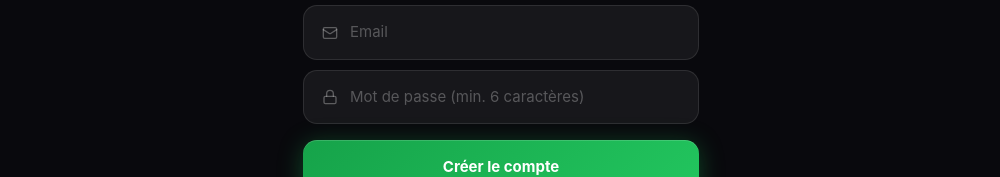
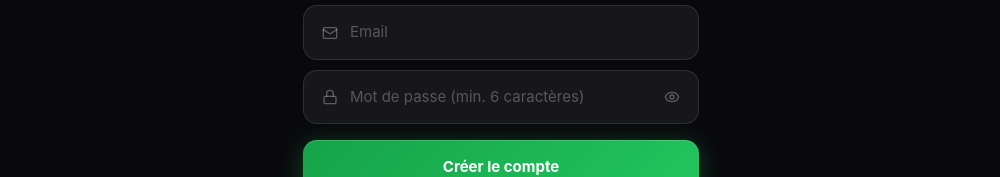
Before and after one commit to hugokorzecpro-coder/dlc-native, a React (Vite) app: page /register in a window 1280 px wide. Shown: the part 435-612 px from the top of the page, without its empty margins (139-1139 px from the left). Built offline with nearby package versions, Linux system fonts and the light colour scheme; no server answers.

Commit message:
feat: bouton show/hide mot de passe login + register

```diff
--- a/src/pages/Login.tsx
+++ b/src/pages/Login.tsx
@@ -1,6 +1,6 @@
 import { useState, useEffect } from 'react'
 import { Link } from 'react-router-dom'
-import { ScanLine, Mail, Lock, Loader2, CheckCircle } from 'lucide-react'
+import { ScanLine, Mail, Lock, Loader2, CheckCircle, Eye, EyeOff } from 'lucide-react'
 import { supabase } from '../lib/supabase'
 
 function GoogleIcon() {
@@ -134,6 +134,7 @@ export function Login() {
   const [error, setError] = useState('')
   const [loading, setLoading] = useState(false)
   const [googleLoading, setGoogleLoading] = useState(false)
+  const [showPwd, setShowPwd] = useState(false)
   const [isRecovery, setIsRecovery] = useState(false)
 
   useEffect(() => {
@@ -217,9 +218,12 @@ export function Login() {
             </div>
             <div style={FIELD_STYLE}>
               <Lock size={16} color={ICON_COLOR} style={{ flexShrink: 0 }} />
-              <input type="password" value={password} onChange={e => setPassword(e.target.value)}
+              <input type={showPwd ? 'text' : 'password'} value={password} onChange={e => setPassword(e.target.value)}
                 placeholder="Mot de passe" required className="input-dark"
                 style={{ flex: 1, background: 'transparent', fontSize: 15, outline: 'none', border: 'none', fontFamily: 'inherit' }} />
+              <button type="button" onClick={() => setShowPwd(v => !v)} style={{ background: 'none', border: 'none', cursor: 'pointer', padding: 0, flexShrink: 0 }}>
+                {showPwd ? <EyeOff size={16} color={ICON_COLOR} /> : <Eye size={16} color={ICON_COLOR} />}
+              </button>
             </div>
 
             {error && (
--- a/src/pages/Register.tsx
+++ b/src/pages/Register.tsx
@@ -1,6 +1,6 @@
 import { useState, useEffect } from 'react'
 import { Link, useNavigate } from 'react-router-dom'
-import { ScanLine, Building2, Mail, Lock, Loader2, ArrowLeft } from 'lucide-react'
+import { ScanLine, Building2, Mail, Lock, Loader2, ArrowLeft, Eye, EyeOff } from 'lucide-react'
 import { supabase } from '../lib/supabase'
 
 function GoogleIcon() {
@@ -52,6 +52,7 @@ export function Register() {
   const [name, setName] = useState('')
   const [email, setEmail] = useState('')
   const [password, setPassword] = useState('')
+  const [showPwd, setShowPwd] = useState(false)
   const [error, setError] = useState('')
   const [loading, setLoading] = useState(false)
   const [googleLoading, setGoogleLoading] = useState(false)
@@ -175,12 +176,24 @@ export function Register() {
             placeholder="Email"
             icon={<Mail size={16} color={iconColor} style={{ flexShrink: 0 }} />}
           />
-          <DarkField
-            type="password" value={password} onChange={setPassword}
-            placeholder="Mot de passe (min. 6 caractères)"
-            icon={<Lock size={16} color={iconColor} style={{ flexShrink: 0 }} />}
-            minLength={6}
-          />
+          <div style={{
+            display: 'flex', alignItems: 'center', gap: 12,
+            background: 'rgba(255,255,255,.06)',
+            border: '1px solid rgba(255,255,255,.1)',
+            borderRadius: 14, padding: '15px 18px',
+          }}>
+            <Lock size={16} color={iconColor} style={{ flexShrink: 0 }} />
+            <input
+              type={showPwd ? 'text' : 'password'} value={password}
+              onChange={e => setPassword(e.target.value)}
+              placeholder="Mot de passe (min. 6 caractères)"
+              required minLength={6} className="input-dark"
+              style={{ flex: 1, background: 'transparent', fontSize: 15, outline: 'none', border: 'none', fontFamily: 'inherit' }}
+            />
+            <button type="button" onClick={() => setShowPwd(v => !v)} style={{ background: 'none', border: 'none', cursor: 'pointer', padding: 0, flexShrink: 0 }}>
+              {showPwd ? <EyeOff size={16} color={iconColor} /> : <Eye size={16} color={iconColor} />}
+            </button>
+          </div>
 
           {error && (
             <div style={{
```
